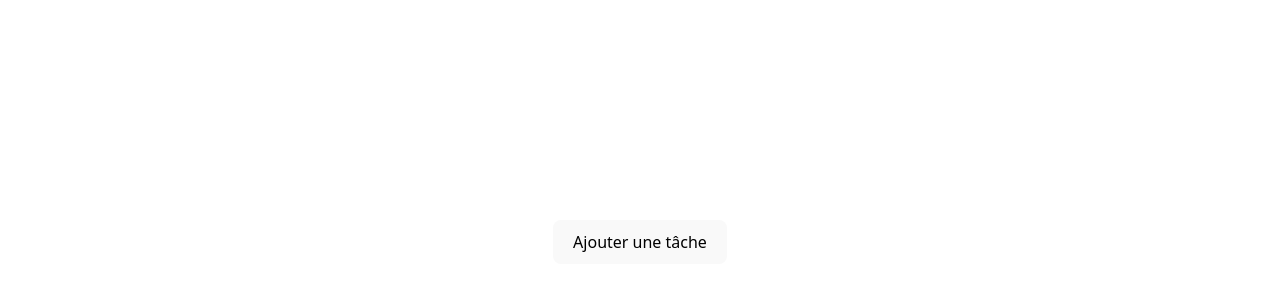
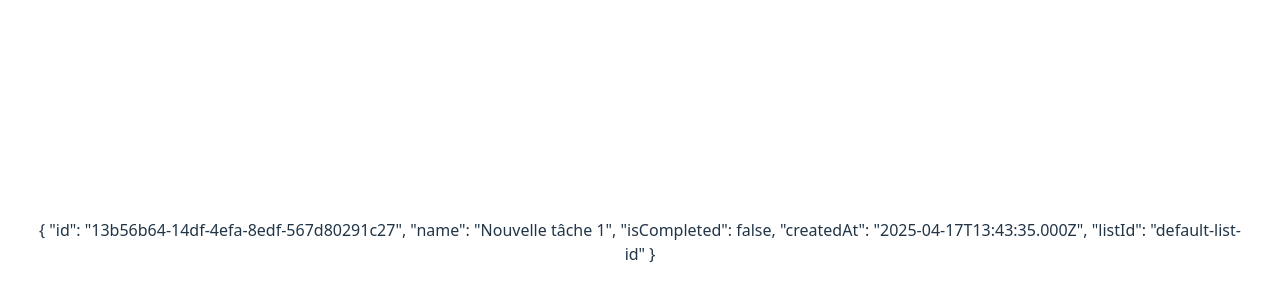
Before and after one commit to jermgn/TaskForge, a Vue app: page / in a window 1280 px wide. Shown: the part 158-458 px from the top of the page. Built offline with nearby package versions, Linux system fonts and the light colour scheme.

Commit message:
chore: add sample lists and tasks

```diff
--- a/src/components/TaskList.vue
+++ b/src/components/TaskList.vue
@@ -1,30 +1,15 @@
 <script setup lang="ts">
 import { useTaskStore } from '../stores/TaskStore';
-import type { Task } from '../types/Task';
-import { v4 as uuidv4 } from 'uuid';
 
 const taskStore = useTaskStore();
 
-const { addTask, getTasks } = taskStore;
-
-const handleAddTask = () => {
-  const newTask: Task = {
-    id: uuidv4(),
-    name: 'Nouvelle tâche',
-    isCompleted: false,
-    createdAt: new Date().toISOString(),
-    listId: 'default-list-id',
-  };
-
-  addTask(newTask);
-};
+const { getTasks } = taskStore;
 </script>
 
 <template>
     <div v-for="task in getTasks">
         <p>{{ task }}</p>
     </div>
-    <button @click="handleAddTask">Ajouter une tâche</button>
 </template>
 
 <style scoped>
--- a/src/stores/TaskStore.ts
+++ b/src/stores/TaskStore.ts
@@ -1,6 +1,7 @@
 import { defineStore } from 'pinia';
 import { ref, computed } from 'vue';
 import type { Task } from '../types/Task';
+import { v4 as uuidv4 } from 'uuid';
 
 export const useTaskStore = defineStore('tasks', () => {
 
@@ -21,6 +22,16 @@ export const useTaskStore = defineStore('tasks', () => {
 
     const getTasks = computed(() => tasks.value);
 
+    const newTask: Task = {
+        id: uuidv4(),
+        name: 'Nouvelle tâche 1',
+        isCompleted: false,
+        createdAt: new Date().toISOString(),
+        listId: 'default-list-id',
+    };
+
+    addTask(newTask);
+
     return {
         tasks,
         addTask,
--- a/src/types/Task.ts
+++ b/src/types/Task.ts
@@ -6,5 +6,5 @@ export interface Task {
     createdAt: string
     dueDate?: string
     listId: string
-    tags?: string[]
+    tagIds?: string[]
 }
```
Also changed, not shown: src/stores/ListStore.ts (+15 -0 lines).
